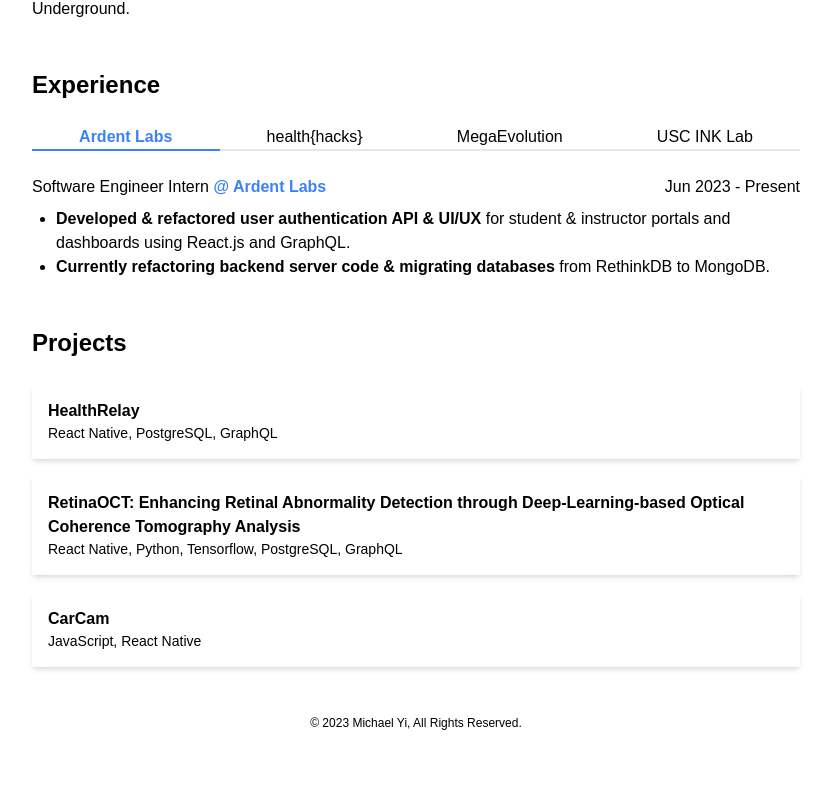
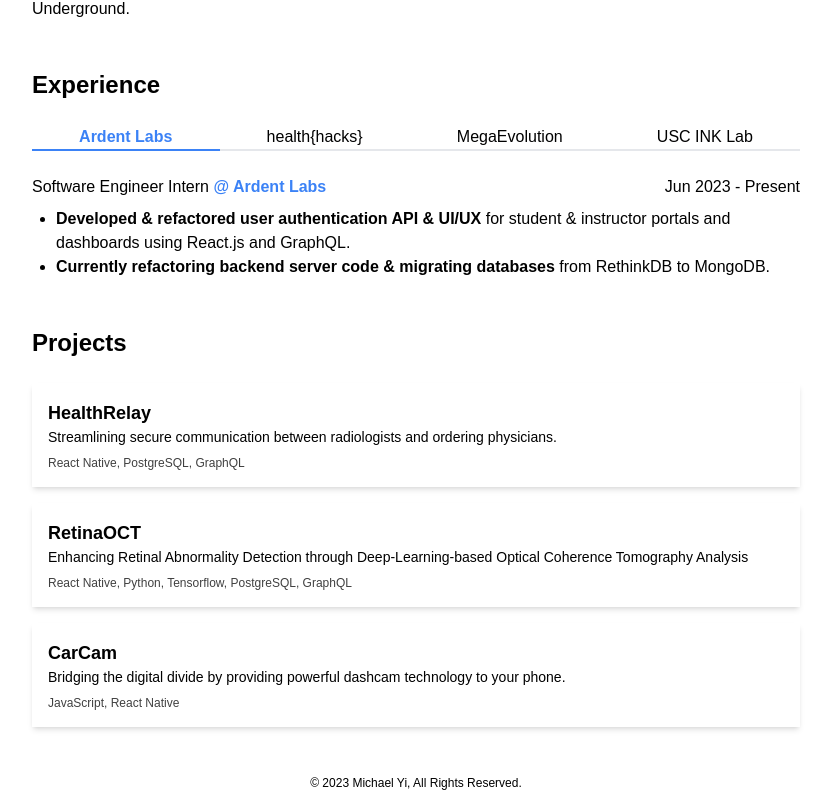
Before and after one commit to michaelhyi/personal-website, a Next.js app: page / in a window 1280 px wide. Shown: the part 640-1447 px from the top of the page, without its empty margins (224-1055 px from the left). Before the commit the page ends 1387 px from the top, so only its background shows below. Built offline with nearby package versions, Linux system fonts and the light colour scheme; a web font is replaced by a local one.

Commit message:
revert(framer): uninstalled framer

```diff
--- a/app/components/Projects.tsx
+++ b/app/components/Projects.tsx
@@ -13,8 +13,9 @@ const Projects = () => {
             className="p-4 shadow-md cursor-pointer duration-300 hover:shadow-lg hover:bg-neutral-50"
             key={v.name}
           >
-            <div className="font-bold">{v.name}</div>
-            <div className="text-sm">{v.tech}</div>
+            <div className="font-bold text-lg">{v.name}</div>
+            <div className="text-sm">{v.desc}</div>
+            <div className="text-xs mt-2 opacity-75">{v.tech}</div>
           </div>
         ))}
       </div>
--- a/app/data/projects.ts
+++ b/app/data/projects.ts
@@ -1,11 +1,17 @@
 export const projects = [
   {
     name: "HealthRelay",
+    desc: "Streamlining secure communication between radiologists and ordering physicians.",
     tech: "React Native, PostgreSQL, GraphQL",
   },
   {
-    name: "RetinaOCT: Enhancing Retinal Abnormality Detection through Deep-Learning-based Optical Coherence Tomography Analysis",
+    name: "RetinaOCT",
+    desc: "Enhancing Retinal Abnormality Detection through Deep-Learning-based Optical Coherence Tomography Analysis",
     tech: "React Native, Python, Tensorflow, PostgreSQL, GraphQL",
   },
-  { name: "CarCam", tech: "JavaScript, React Native" },
+  {
+    name: "CarCam",
+    desc: "Bridging the digital divide by providing powerful dashcam technology to your phone.",
+    tech: "JavaScript, React Native",
+  },
 ];
```
